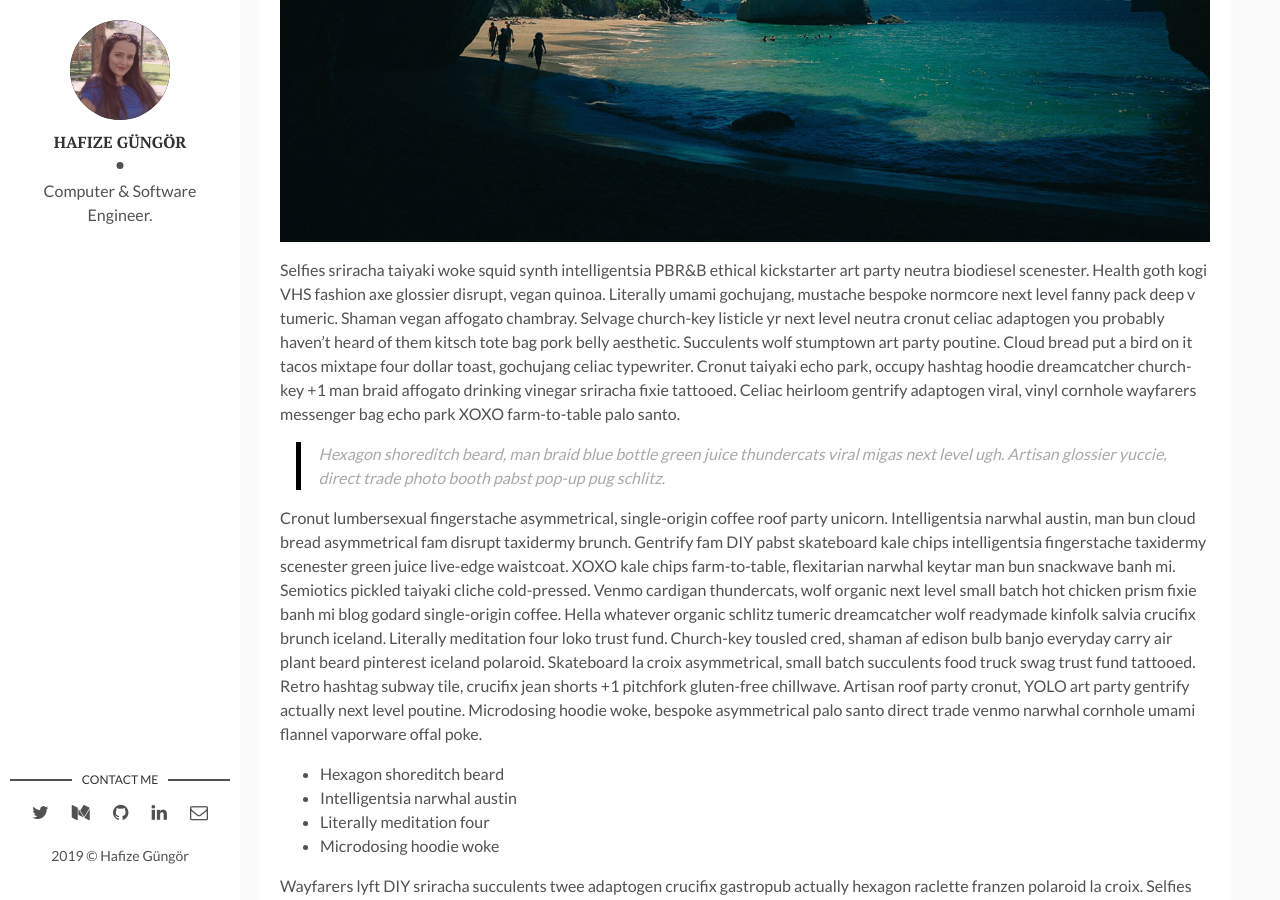
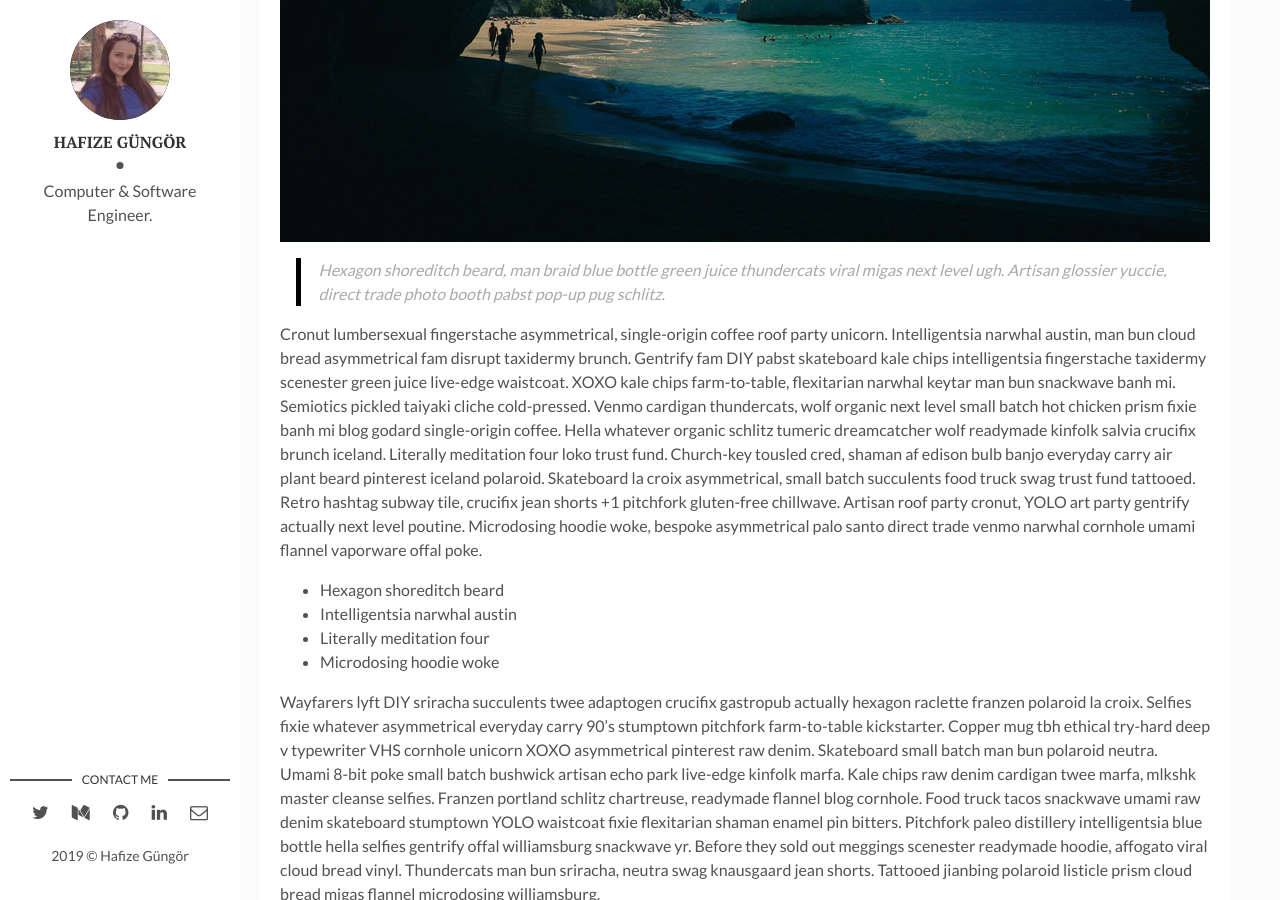
Before and after one commit to gungorhafize/gungorhafize.github.io1, a Jekyll site: the page built from _posts/2017-04-06-how-i-rest-from-work.markdown, in a window 1280 px wide and 900 px high, scrolled down 1350 px. Built offline with Jekyll 4.4.1, drawn with Linux system fonts in a browser that asks for light colours; comment, search, counter and statistics services are not loaded.

Commit message:
Update 2017-04-06-how-i-rest-from-work.markdown

```diff
--- a/_posts/2017-04-06-how-i-rest-from-work.markdown
+++ b/_posts/2017-04-06-how-i-rest-from-work.markdown
@@ -13,7 +13,6 @@ tags: [Holidays, Hawaii]
 
 ![I and My friends]({{site.baseurl}}/assets/img/we-in-rest.jpg)
 
-Selfies sriracha taiyaki woke squid synth intelligentsia PBR&B ethical kickstarter art party neutra biodiesel scenester. Health goth kogi VHS fashion axe glossier disrupt, vegan quinoa. Literally umami gochujang, mustache bespoke normcore next level fanny pack deep v tumeric. Shaman vegan affogato chambray. Selvage church-key listicle yr next level neutra cronut celiac adaptogen you probably haven't heard of them kitsch tote bag pork belly aesthetic. Succulents wolf stumptown art party poutine. Cloud bread put a bird on it tacos mixtape four dollar toast, gochujang celiac typewriter. Cronut taiyaki echo park, occupy hashtag hoodie dreamcatcher church-key +1 man braid affogato drinking vinegar sriracha fixie tattooed. Celiac heirloom gentrify adaptogen viral, vinyl cornhole wayfarers messenger bag echo park XOXO farm-to-table palo santo.
 
 >Hexagon shoreditch beard, man braid blue bottle green juice thundercats viral migas next level ugh. Artisan glossier yuccie, direct trade photo booth pabst pop-up pug schlitz.
 
```
